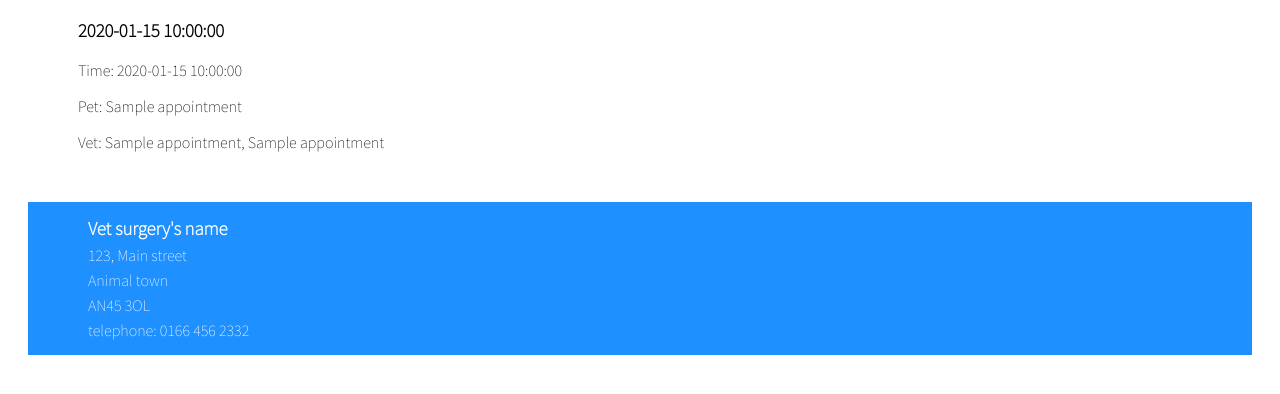
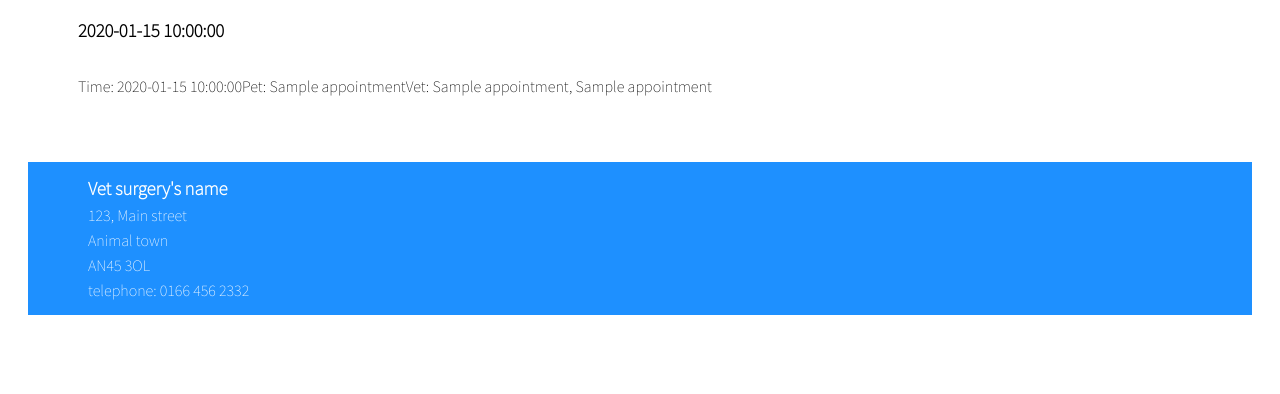
Before and after one commit to saraMDavies/vet_admin_app, a Flask app: page /appointments/calendar in a window 1280 px wide. Shown: the part 131-525 px from the top of the page. Run offline with Flask 2, Linux system fonts and the light colour scheme; a database or web service that is not in the repository returns one stand-in record (values such as "Sample title"); some libraries are stand-ins or nearby versions.

Commit message:
calendar displays appointments in time order

```diff
--- a/vet_app/models/calendar.py
+++ b/vet_app/models/calendar.py
@@ -4,8 +4,9 @@ class Calendar:
         self.appointments = appointments
 
     def appointments_by_day(self):
+        ordered_appointments = sorted(self.appointments, key=lambda k: k.start_time)
         diary = []
-        for appointment in self.appointments:
+        for appointment in ordered_appointments:
             placed = False
             for day in diary:
                 if appointment.date == day['date']:
--- a/vet_app/static/style.css
+++ b/vet_app/static/style.css
@@ -128,6 +128,11 @@ main > section > nav {
     background-color: lightblue;
 }
 
+/* # appointment pages */
+.diary-entry {
+    display: flex;
+}
+
 .form-item {
     margin: 10px;
 }
--- a/vet_app/templates/appointments/calendar.html
+++ b/vet_app/templates/appointments/calendar.html
@@ -5,9 +5,12 @@
 {% for day in diary %}
     <h3>{{day['date']}}</h3>
     {% for appointment in day['appointments'] %}
+    <div class="diary-entry">
         <p>Time: {{appointment.start_time}}</p>
         <p>Pet: {{appointment.pet.name}}</p>
         <p>Vet: {{appointment.vet.first_name}}, {{appointment.vet.last_name}}</p>
+    </div>
+
     {% endfor %}
 
 
```
